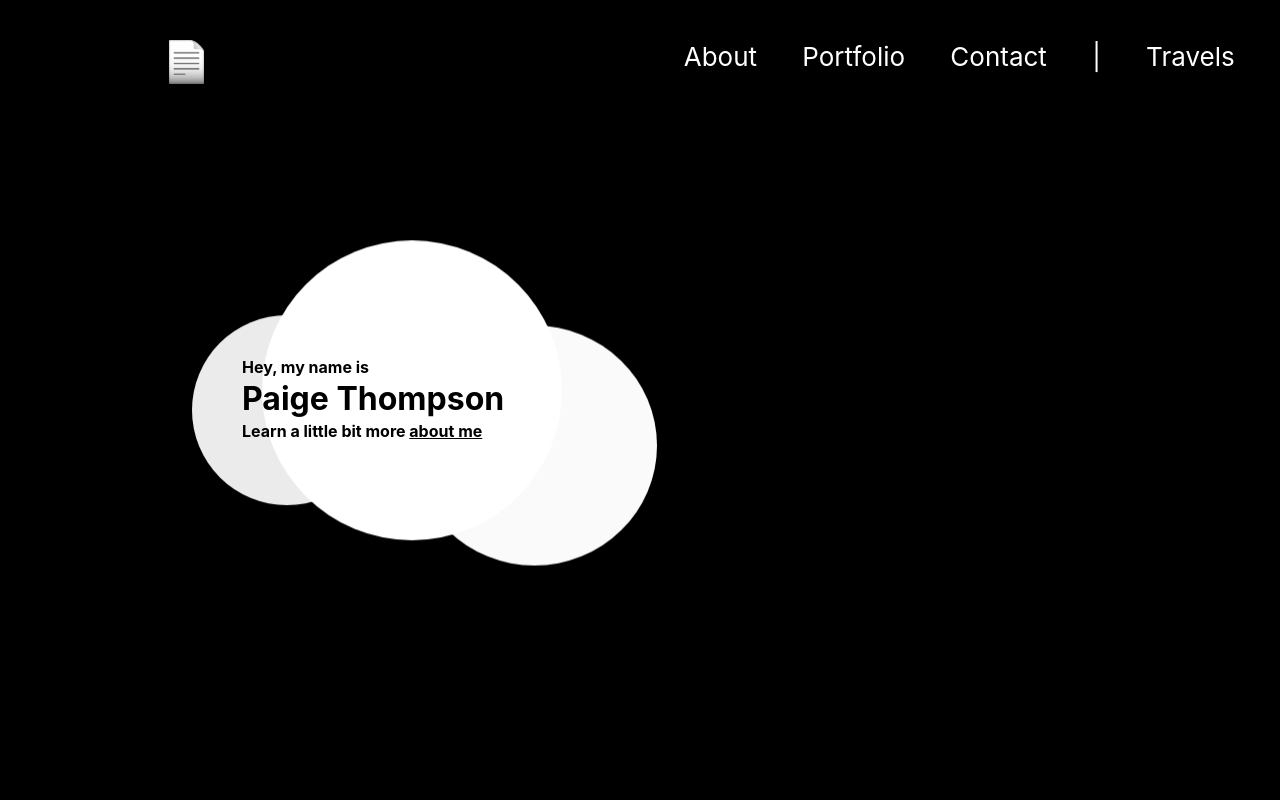
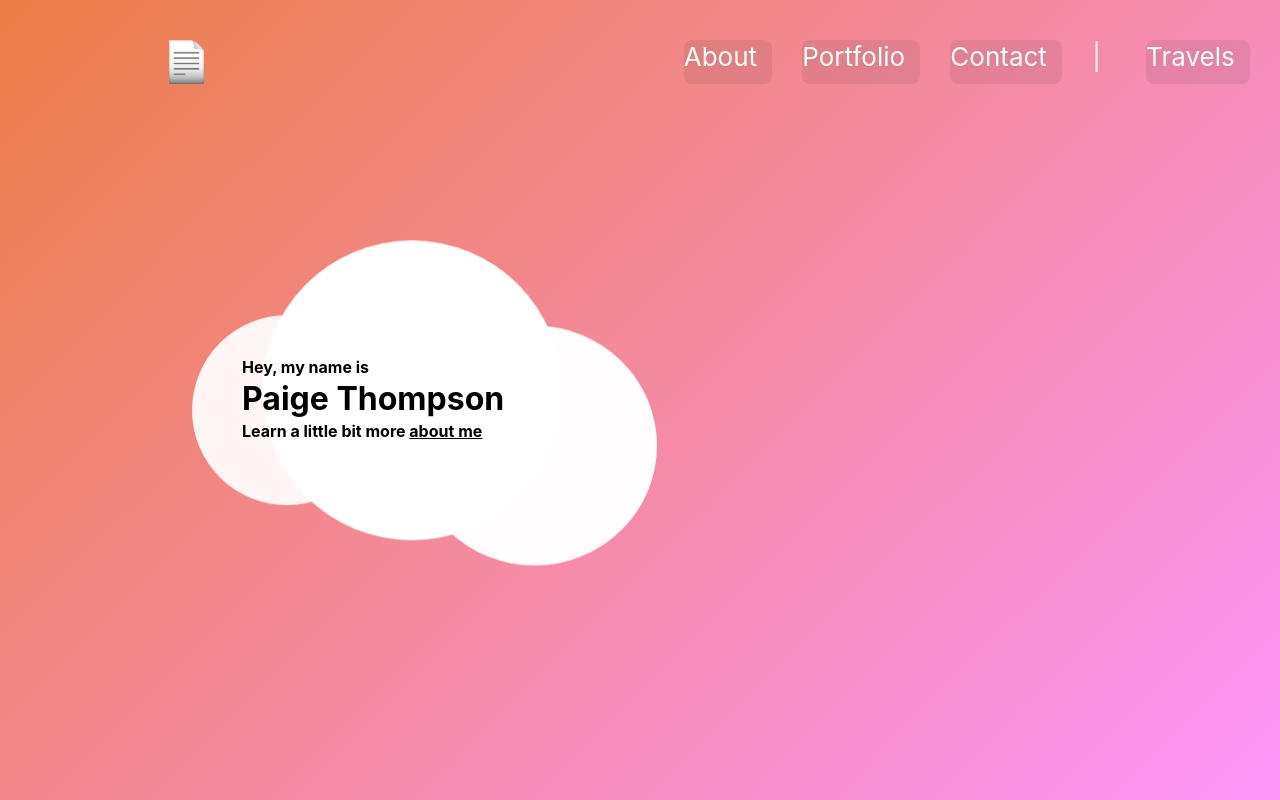
Before and after one commit to paigethompson150/paigethompson150.github.io, a React (Create React App) app: page / in a window 1280 px wide. Built offline with nearby package versions, Linux system fonts and the light colour scheme.

Commit message:
changing up the design

```diff
--- a/src/App.css
+++ b/src/App.css
@@ -1,10 +1,24 @@
 :root {
   max-width: 100vw;
   max-height: 100vh;
-  background-color: black;
+  background: linear-gradient(-45deg, rgb(11, 4, 87), rgb(96, 106, 253), rgb(253, 150, 255), rgb(233, 123, 44));
+  background-size: 400% 400%;
   color: white;
   --blue: rgb(0,29,41);
   --header-font: 4em;
+  animation: animate 15s ease infinite;
+}
+
+@keyframes animate {
+  0% {
+    background-position: 0 50%;
+  }
+  50% {
+    background-position: 100 50%;
+  }
+  100% {
+    background-position: 50 0%;
+  }
 }
 
 .title {
@@ -47,13 +61,17 @@ p, h1, h2, h3, h4, h5, h6 {
   position: sticky;
   top: 0;
   padding-bottom: 5px;
-  background-color: rgba(0, 0, 0, 0.9);
 }
 
 .App-header ul {
   min-width: 100vw;
   display: flex;
   justify-content: space-evenly;
+}
+
+.underlinedHeader {
+  background-color: rgba(0, 0, 0, 0.07);
+  border-radius: 8px;
 }
 
 .App-header ul li {
@@ -64,8 +82,9 @@ p, h1, h2, h3, h4, h5, h6 {
 }
 
 .App-header ul li:hover {
-  text-shadow: 0px -2px 0px rgba(0,0,0,1), 0 0 5px rgba(255,255,255,0.8),0 -4px 15px rgba(255,255,255,0.5);
-  background: rgba(100,100,200,1);
+  cursor: pointer;
+  background-color: rgba(0, 0, 0, 0.09);
+  text-shadow: 0px -2px 0px rgb(255, 255, 255, 0.3);
 }
 
 .App-header ul li:first-child {
--- a/src/components/Header.jsx
+++ b/src/components/Header.jsx
@@ -8,11 +8,11 @@ export default function Header(props) {
   return <header className="App-header">
       <ul>
         <li className={page === 0 ? "heading" : ""} id="title" onClick={() => {setPage(0)}}><img src={pageEmoji} alt="page emoji"/></li>
-        <li className={page === 1 ? "heading" : ""} onClick={() => {setPage(1)}}>About</li>
-        <li className={page === 2 ? "heading" : ""} onClick={() => {setPage(2)}}>Portfolio</li>
-        <li className={page === 3 ? "heading" : ""} onClick={() => {setPage(3)}}>Contact</li>
+        <li className={[page === 1 ? "heading" : "","underlinedHeader"].join(' ')} onClick={() => {setPage(1)}}>About</li>
+        <li className={[page === 2 ? "heading" : "","underlinedHeader"].join(' ')} onClick={() => {setPage(2)}}>Portfolio</li>
+        <li className={[page === 3 ? "heading" : "","underlinedHeader"].join(' ')} onClick={() => {setPage(3)}}>Contact</li>
         <li>|</li>
-        <li className={page === 4 ? "heading" : ""} onClick={() => {setPage(4)}}>Travels</li>
+        <li className={[page === 4 ? "heading" : "","underlinedHeader"].join(' ')} onClick={() => {setPage(4)}}>Travels</li>
       </ul>
   </header>
 }
```
